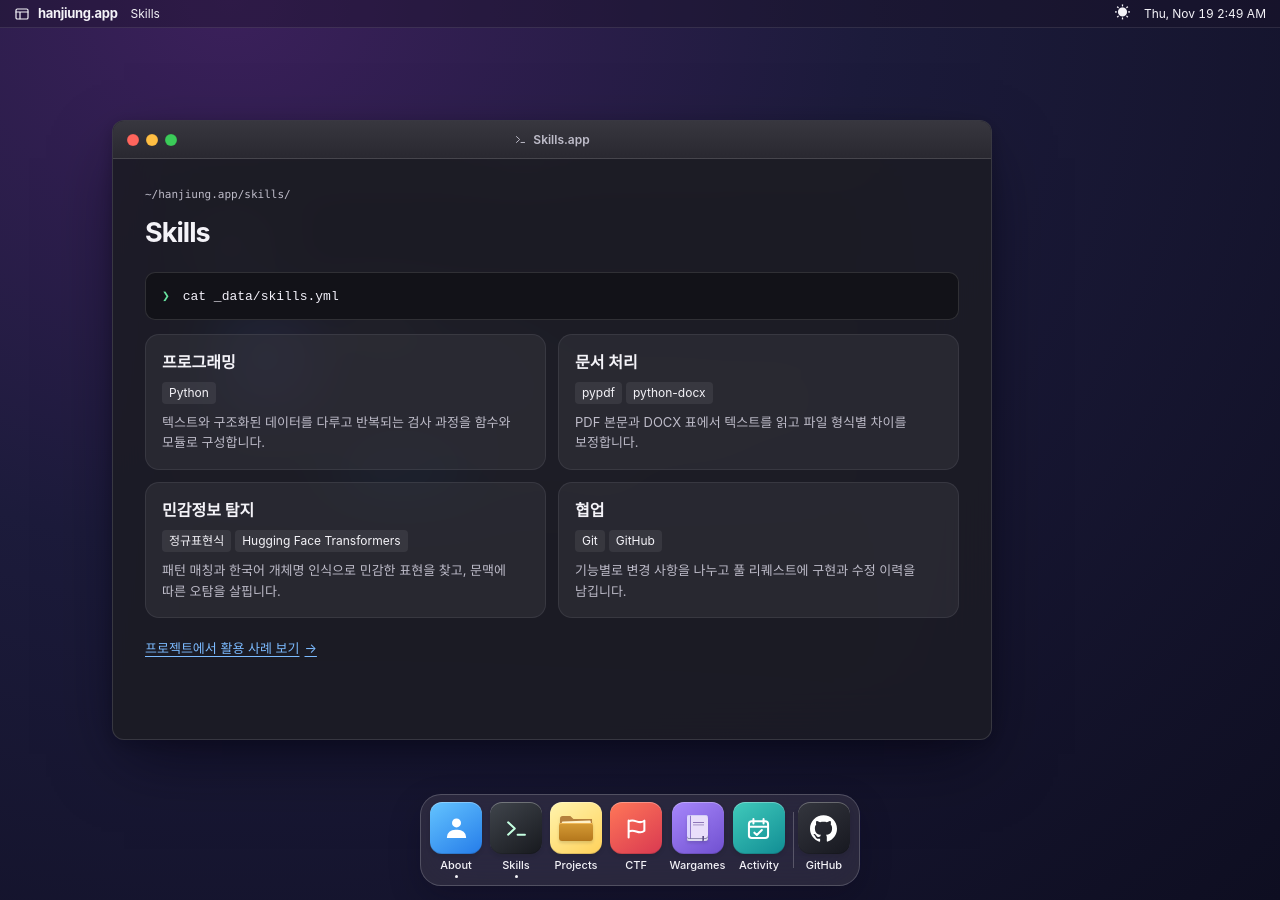
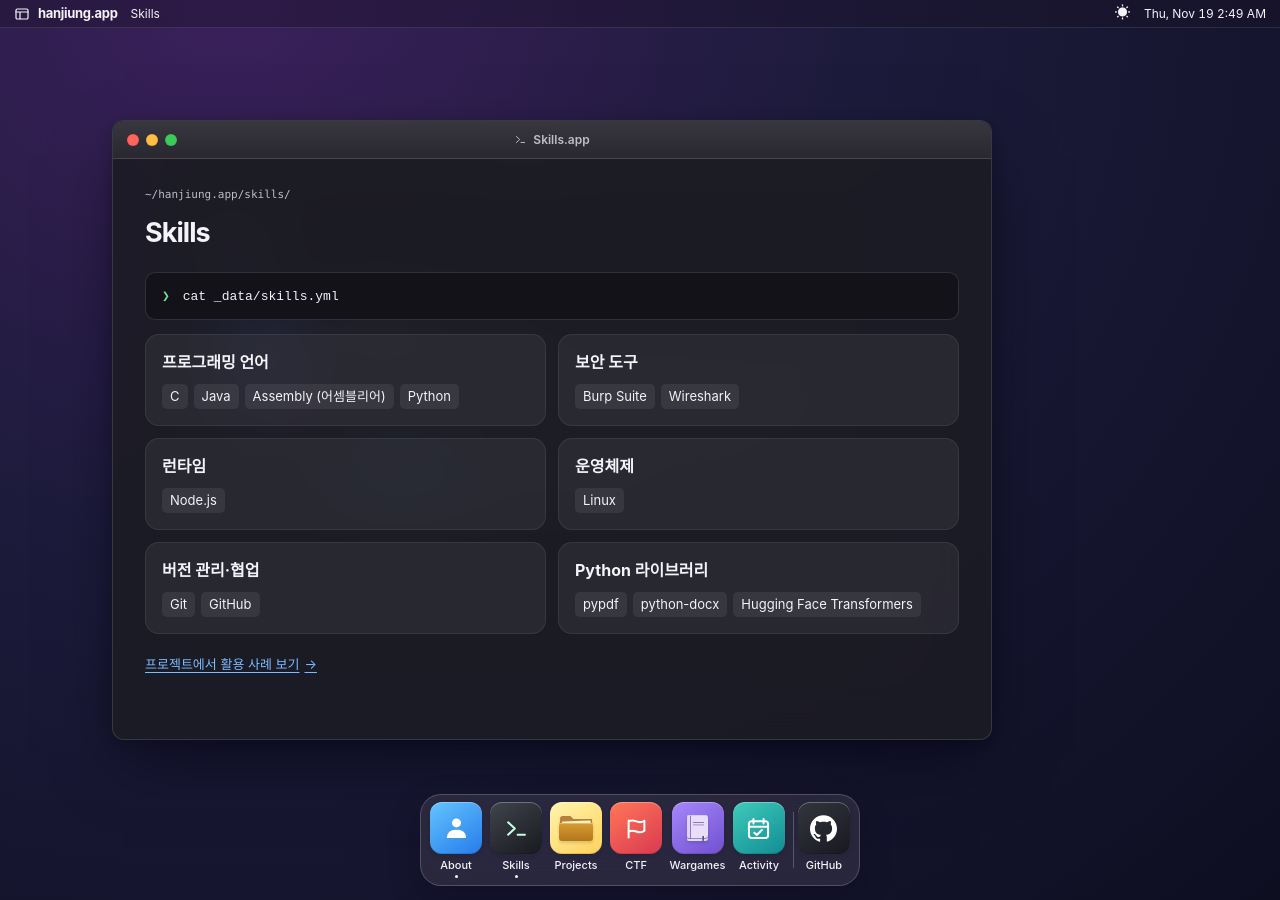
Before and after one commit to hanjiung/hanjiung.github.io, a Jekyll site: the page built from skills/index.md, in a window 1280 px wide. Built offline with Jekyll 4.4.1, drawn with Linux system fonts in a browser that asks for light colours.

Commit message:
Skills에 언어와 런타임, 보안 도구와 운영체제를 분류

```diff
--- a/_data/skills.yml
+++ b/_data/skills.yml
@@ -1,12 +1,12 @@
-- field: 프로그래밍
-  tools: [Python]
-  use: 텍스트와 구조화된 데이터를 다루고 반복되는 검사 과정을 함수와 모듈로 구성합니다.
-- field: 문서 처리
-  tools: [pypdf, python-docx]
-  use: PDF 본문과 DOCX 표에서 텍스트를 읽고 파일 형식별 차이를 보정합니다.
-- field: 민감정보 탐지
-  tools: [정규표현식, Hugging Face Transformers]
-  use: 패턴 매칭과 한국어 개체명 인식으로 민감한 표현을 찾고, 문맥에 따른 오탐을 살핍니다.
-- field: 협업
+- field: 프로그래밍 언어
+  tools: [C, Java, Assembly (어셈블리어), Python]
+- field: 보안 도구
+  tools: [Burp Suite, Wireshark]
+- field: 런타임
+  tools: [Node.js]
+- field: 운영체제
+  tools: [Linux]
+- field: 버전 관리·협업
   tools: [Git, GitHub]
-  use: 기능별로 변경 사항을 나누고 풀 리퀘스트에 구현과 수정 이력을 남깁니다.
+- field: Python 라이브러리
+  tools: [pypdf, python-docx, Hugging Face Transformers]
--- a/_layouts/desktop.html
+++ b/_layouts/desktop.html
@@ -31,10 +31,9 @@ layout: default
             {% for skill in site.data.skills %}
               <section class="skill-group">
                 <h2>{{ skill.field | escape }}</h2>
-                <ul class="skill-tags" aria-label="{{ skill.field | escape }} 기술">
-                  {% for tool in skill.tools %}<li>{{ tool | escape }}</li>{% endfor %}
+                <ul class="skill-tags" aria-label="{{ skill.field | escape }}">
+                  {% for technology in skill.tools %}<li>{{ technology | escape }}</li>{% endfor %}
                 </ul>
-                <p>{{ skill.use | escape }}</p>
               </section>
             {% endfor %}
           </div>
--- a/assets/css/main.css
+++ b/assets/css/main.css
@@ -229,9 +229,9 @@ button { color: inherit; border: 0; padding: 0; background: none; font: inherit;
 .skill-groups { display: grid; grid-template-columns: repeat(2, minmax(0, 1fr)); gap: 12px; margin-top: 14px; }
 .skill-group { padding: 16px; }
 .skill-group h2, .activity-list h2 { font-size: 16px; }
-.skill-tags { display: flex; flex-wrap: wrap; gap: 4px; margin: 8px 0; padding: 0; list-style: none; }
-.skill-tags li { padding: 2px 7px; background: var(--highlight); border-radius: 4px; font-size: 12px; }
-.skill-group p, .activity-list p { color: var(--muted); font-size: 13px; line-height: 1.6; }
+.skill-tags { display: flex; flex-wrap: wrap; gap: 6px; margin: 10px 0 0; padding: 0; list-style: none; }
+.skill-tags li { padding: 3px 8px; background: var(--highlight); border-radius: 5px; font-size: 13px; }
+.activity-list p { color: var(--muted); font-size: 13px; line-height: 1.6; }
 .section-link { display: inline-flex; align-items: center; gap: 5px; min-height: 32px; color: var(--accent); font-size: 13px; text-underline-offset: .2em; }
 .app-body > .section-link { margin-top: 14px; }
 .activity-list { margin: 0; padding: 0; list-style: none; }
```
Also changed, not shown: README.md.
